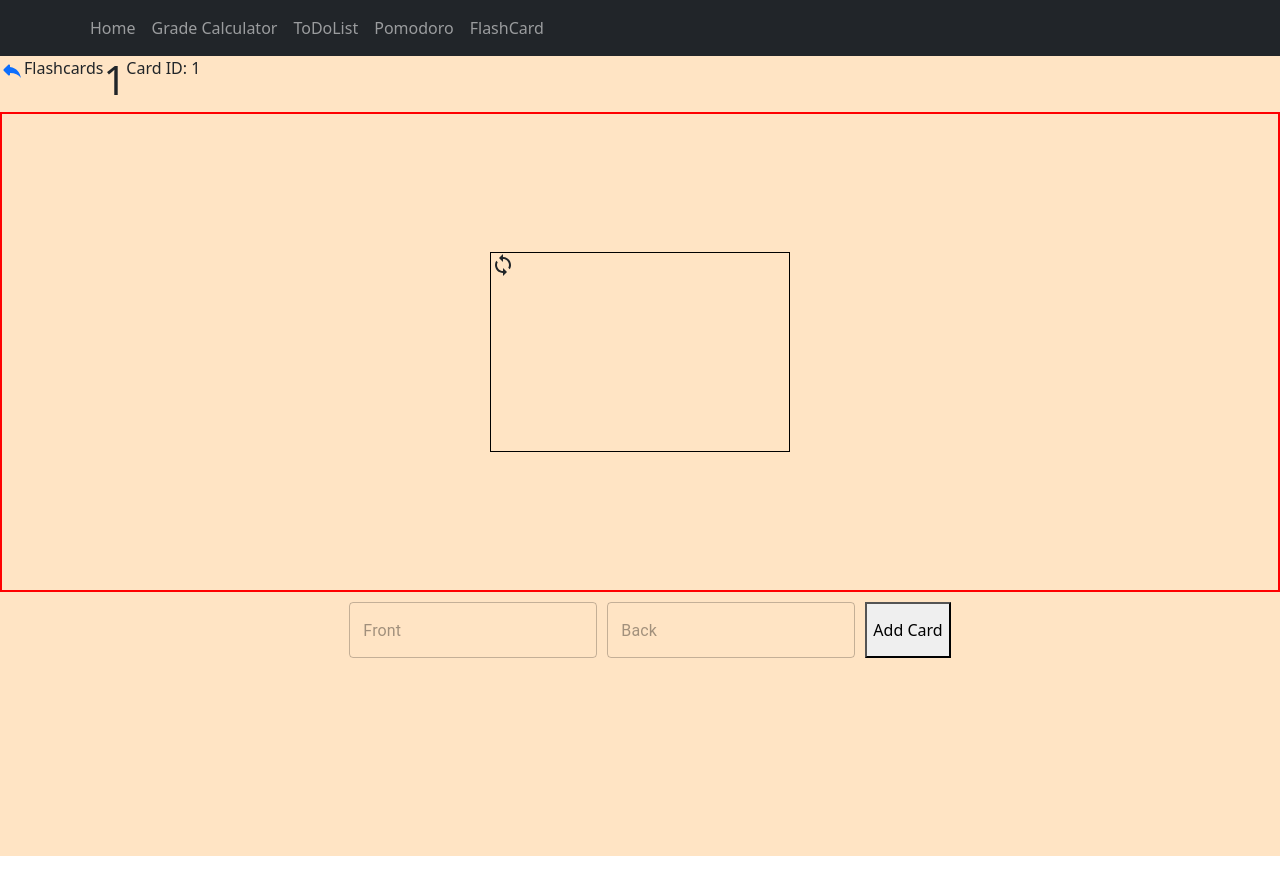
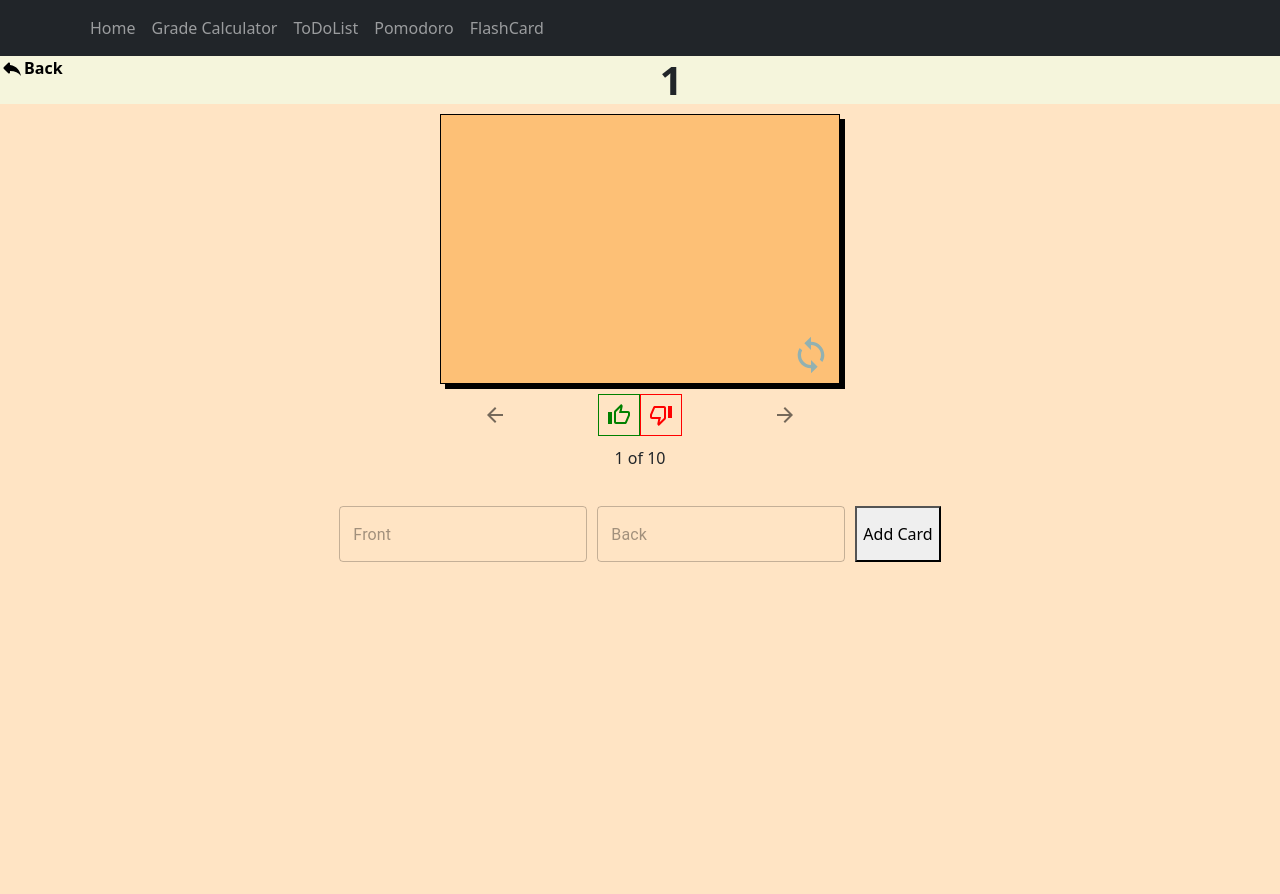
Before and after one commit to Prsnt95/campus-kit, a React (Create React App) app: page /flashcard/1/1 in a window 1280 px wide. Shown: the top 894 px of the page. Before the commit the page ends 856 px from the top, so only its background shows below. Built offline with nearby package versions, Linux system fonts and the light colour scheme.

Commit message:
updated flashcards

```diff
--- a/src/pages/FlashCard/FCard.jsx
+++ b/src/pages/FlashCard/FCard.jsx
@@ -55,7 +55,7 @@ const Fcard = ({ card, onDelete, onEdit, section }) => {
           <Link to={`/flashcard/${section}/${card.id}`}>
             <Button variant="contained" className="fcard--custom-button">
               <p>
-                Learn
+                Study
                 <KeyboardDoubleArrowRight></KeyboardDoubleArrowRight>
               </p>
             </Button>
--- a/src/pages/FlashCard/SectionPage.jsx
+++ b/src/pages/FlashCard/SectionPage.jsx
@@ -1,8 +1,15 @@
 import { Link, useParams } from "react-router-dom";
-import ReplyRoundedIcon from "@mui/icons-material/ReplyRounded";
-import { TextField, Card } from "@mui/material";
+import { TextField, Card, IconButton } from "@mui/material";
 import { useEffect, useState } from "react";
-import LoopIcon from "@mui/icons-material/Loop";
+import {
+  ReplyRounded,
+  Loop,
+  ThumbUpOutlined,
+  ThumbDownOutlined,
+  ArrowBack,
+  ArrowForward,
+} from "@mui/icons-material";
+
 const SectionPage = () => {
   const { section, id } = useParams();
 
@@ -35,18 +42,37 @@ const SectionPage = () => {
 
   return (
     <div className="sectionPage--wrapper">
-      <div className="sectionPage--header">
-        <Link to={`/Flashcard`}>
-          <ReplyRoundedIcon />
+      <div className="sectionPage--nav">
+        <Link to={`/Flashcard`} className="backLink">
+          <ReplyRounded className="backIcon" />
+          <p>Back</p>
         </Link>
-        Flashcards
-        <h1>{section}</h1>
-        <p>Card ID: {id}</p>
+        <h1 className="sectionTitle">{section}</h1>
       </div>
+      <div className="sectionPage--rest">
         <div className="sectionPage--flashcardWrapper">
           <div className="sectionPage--flashcard">
-          <LoopIcon />
+            <IconButton className="flipIcon">
+              <Loop className="loopIcon" />
+            </IconButton>
           </div>
+          <div className="sectionPage--flashcardControl">
+            <IconButton>
+              <ArrowBack />
+            </IconButton>
+            <span>
+              <IconButton className="thumbUpIcon">
+                <ThumbUpOutlined />
+              </IconButton>
+              <IconButton className="thumbDownIcon">
+                <ThumbDownOutlined />
+              </IconButton>
+            </span>
+            <IconButton>
+              <ArrowForward />
+            </IconButton>
+          </div>
+          <p>1 of 10</p>
         </div>
         <form onSubmit={handleSubmit} className="sectionPage--addCards">
           <TextField name="front" placeholder="Front" required />
@@ -56,11 +82,12 @@ const SectionPage = () => {
         {flashcards.map((flashcard, index) => (
           <div key={index}>
             <Card>
-            <strong>Front: </strong> {flashcard.front}" "<strong>Back: </strong>{" "}
-            {flashcard.back}
+              <strong>Front: </strong> {flashcard.front}" "
+              <strong>Back: </strong> {flashcard.back}
             </Card>
           </div>
         ))}
+      </div>
     </div>
   );
 };
--- a/src/styles/Flashcard.css
+++ b/src/styles/Flashcard.css
@@ -18,6 +18,7 @@
   text-align: center;
   background-color: beige;
   width: 100vw;
+  height: 50px;
 
 }
 
@@ -133,7 +134,6 @@
 
 }
 
-
 .addcard--wrapper:hover{
   cursor: pointer;
   background: rgb(134, 132, 130);
@@ -172,7 +172,6 @@
 
 
 /* ------------------------ Section Page------------------------- */
-
 .sectionPage--wrapper{
   min-width: 100vw;
   min-height: 100vh;
@@ -180,26 +179,75 @@
   display: flex;
   flex-direction: column;
 }
-.sectionPage--header{
+.sectionPage--nav{
   display: flex;
+  background-color: beige;
+  /* justify-content: space-between; */
+  /* margin: 10px; */
+}
+
+
+.backLink{
+  color: black;
+  text-decoration: None;
+  display: flex;
+  font-weight: 600;
+  height: fit-content;
+  right: 0;
+}
+
+.sectionTitle{
+  margin: auto;
+  font-weight: 600;
+
+
+}
+.backLink:hover{
+  color: rgb(141, 124, 124);
+}
+
+
+.sectionPage--rest{
+  min-width: 100vw;
+  min-height: 100vh;
+  display: flex;
+  flex-direction: column;
+  align-items: center;
+}
+
+
+.sectionPage--flashcardWrapper{
+    /* height:450px; */
+    /* width:600px; */
+    /* border: 2px solid red; */
+    display: flex;
+    flex-direction: column;
+    align-items: center;
+    /* background-color: rgb(244, 159, 56); */
+    margin: 10px;
 
 }
 
-.sectionPage--flashcardWrapper{
-    height:60vh;
-    width:100vw;
-    border: 2px solid red;
-    display: flex;
-    align-items: center;
-    justify-content: center;
+
+.sectionPage--flashcard{
+  height: 270px;
+  width: 400px;
+  border: 1px solid black;
+  box-shadow: black 5px 5px;
+  background-color: rgb(253, 192, 118);
+  position: relative; /* Needed for absolute positioning */
 }
 
-.sectionPage--flashcard{
-  height: 200px;
-  width: 300px;
-  border: 1px solid black;
-  margin: 20px;
-  display: flex;
+.flipIcon{
+  position: absolute !important;
+  bottom:0px;
+  right:0px;
+}
+
+.loopIcon{
+  height: 40px !important;
+  width: 40px !important;
+  color: rgb(146, 177, 177);
 
 }
 .sectionPage--addCards{
@@ -212,3 +260,25 @@
   /* background-color:cornsilk; */
 
 }
+
+
+.sectionPage--flashcardControl{
+  display: flex;
+  width:350px;
+  align-items: center;
+  padding: 10px;
+  justify-content: space-between;
+}
+
+.thumbDownIcon{
+  border: 1px solid red !important;
+  border-radius: 0px !important;
+  color: red !important;
+  background-color: black;
+}
+.thumbUpIcon{
+  border: 1px solid green !important;
+  border-radius: 0px !important;
+  color: green !important;
+  background-color: black;
+}
```
Also changed, not shown: src/pages/FlashCard/IndividualFlashcard.jsx (deleted, +0 -7 lines), 1 other file (tests, documents, lock files or other folders). Lines whose indentation alone changed are shown as unchanged.
